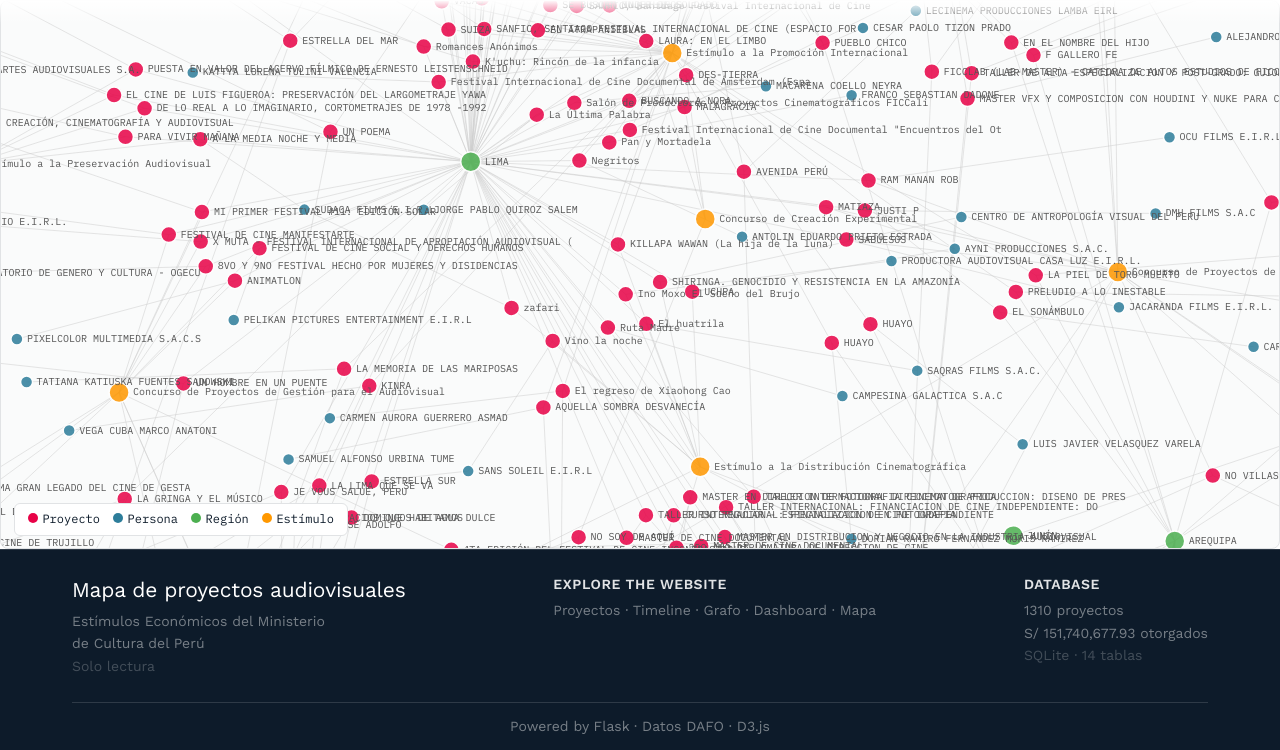
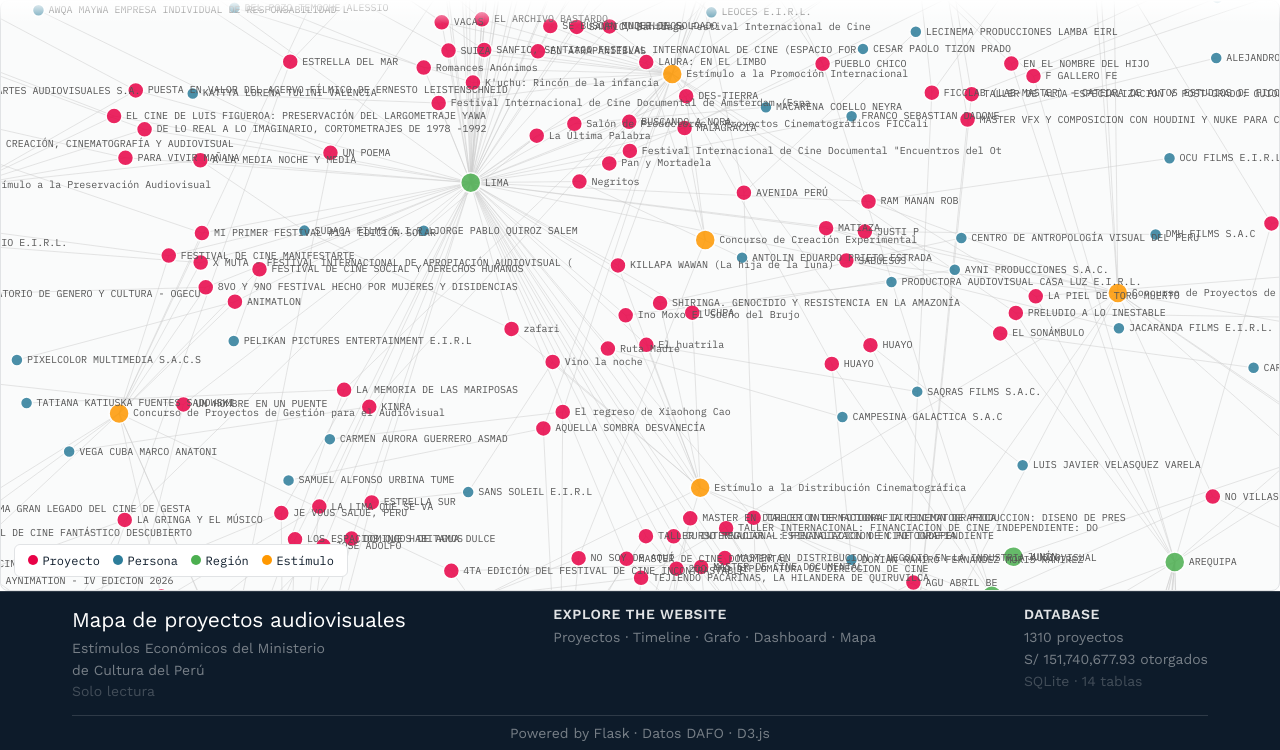
Before and after one commit to efrainbs/analisis-concursos-dafo, a Flask app: page /graph in a window 1280 px wide. Shown: the part 50-800 px from the top of the page. Run offline with Flask 3, Linux system fonts and the light colour scheme; data comes from the database, SQL or seed files in the repository.

Commit message:
Graph: reduce footer height 50%

```diff
--- a/templates/graph.html
+++ b/templates/graph.html
@@ -46,14 +46,14 @@ a { color: inherit; text-decoration: none; }
 .c-header__nav a { color: var(--neutral-60); transition: color 0.15s; }
 .c-header__nav a:hover, .c-header__nav a.active { color: var(--neutral-100); font-weight: 600; }
 .footer { flex-shrink: 0; background: var(--footer-bg); color: var(--neutral-60); font-size: 14px; border-top: 1px solid var(--footer-border); }
-.footer-grid { display: flex; justify-content: space-between; flex-wrap: wrap; gap: 1.5rem; padding: 1.5rem 0; }
-.footer h4 { color: var(--neutral-0); font-size: 21px; font-weight: 400; margin: 0 0 0.3rem 0; letter-spacing: -0.01em; }
-.footer h5 { color: var(--neutral-40); font-size: 14px; font-weight: 600; margin: 0 0 0.3rem 0; text-transform: uppercase; letter-spacing: 0.04em; }
-.footer p { margin: 0.1rem 0; }
+.footer-grid { display: flex; justify-content: space-between; flex-wrap: wrap; gap: 0.75rem; padding: 0.75rem 0; }
+.footer h4 { color: var(--neutral-0); font-size: 21px; font-weight: 400; margin: 0 0 0.15rem 0; letter-spacing: -0.01em; }
+.footer h5 { color: var(--neutral-40); font-size: 14px; font-weight: 600; margin: 0 0 0.15rem 0; text-transform: uppercase; letter-spacing: 0.04em; }
+.footer p { margin: 0.05rem 0; }
 .footer a { color: var(--neutral-60); transition: color 0.15s; }
 .footer a:hover { color: var(--neutral-0); }
 .footer .dim { opacity: 0.5; }
-.footer-bottom { border-top: 1px solid var(--footer-border); padding: 0.8rem 0; text-align: center; color: var(--neutral-60); font-size: 14px; }
+.footer-bottom { border-top: 1px solid var(--footer-border); padding: 0.4rem 0; text-align: center; color: var(--neutral-60); font-size: 14px; }
 
 html, body { height: 100%; margin: 0; }
 body { display: flex; flex-direction: column; }
```
